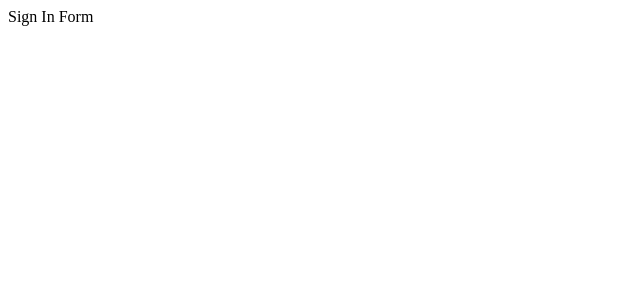
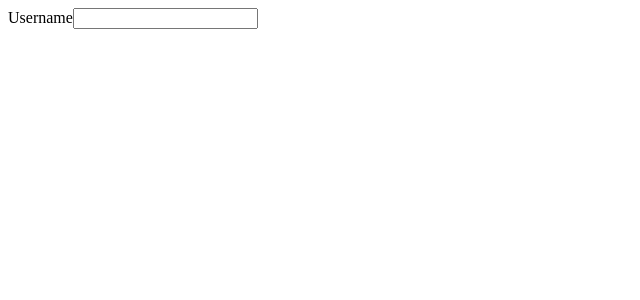
Before and after one commit to ohearonkg/react-testing-library-lunch-and-learn, a React (Vite) app: page / in a window 1280 px wide. Shown: the top 300 px of the page, without its empty margins (0-640 px from the left). Built offline with nearby package versions, Linux system fonts and the light colour scheme.

Commit message:
now passing.

```diff
--- a/src/components/SignInForm/index.jsx
+++ b/src/components/SignInForm/index.jsx
@@ -1,5 +1,20 @@
-import React from "react";
+import React, { useState } from "react";
 
-const SignInForm = () => <div> Sign In Form</div>;
+const SignInForm = () => {
+  const [username, setUsername] = useState("");
+
+  return (
+    <form>
+      <label>
+        Username
+        <input
+          type="text"
+          value={username}
+          onChange={e => setUsername(e.target.value)}
+        />
+      </label>
+    </form>
+  );
+};
 
 export default SignInForm;
```
Also changed, not shown: 1 other file (tests, documents, lock files or other folders).
